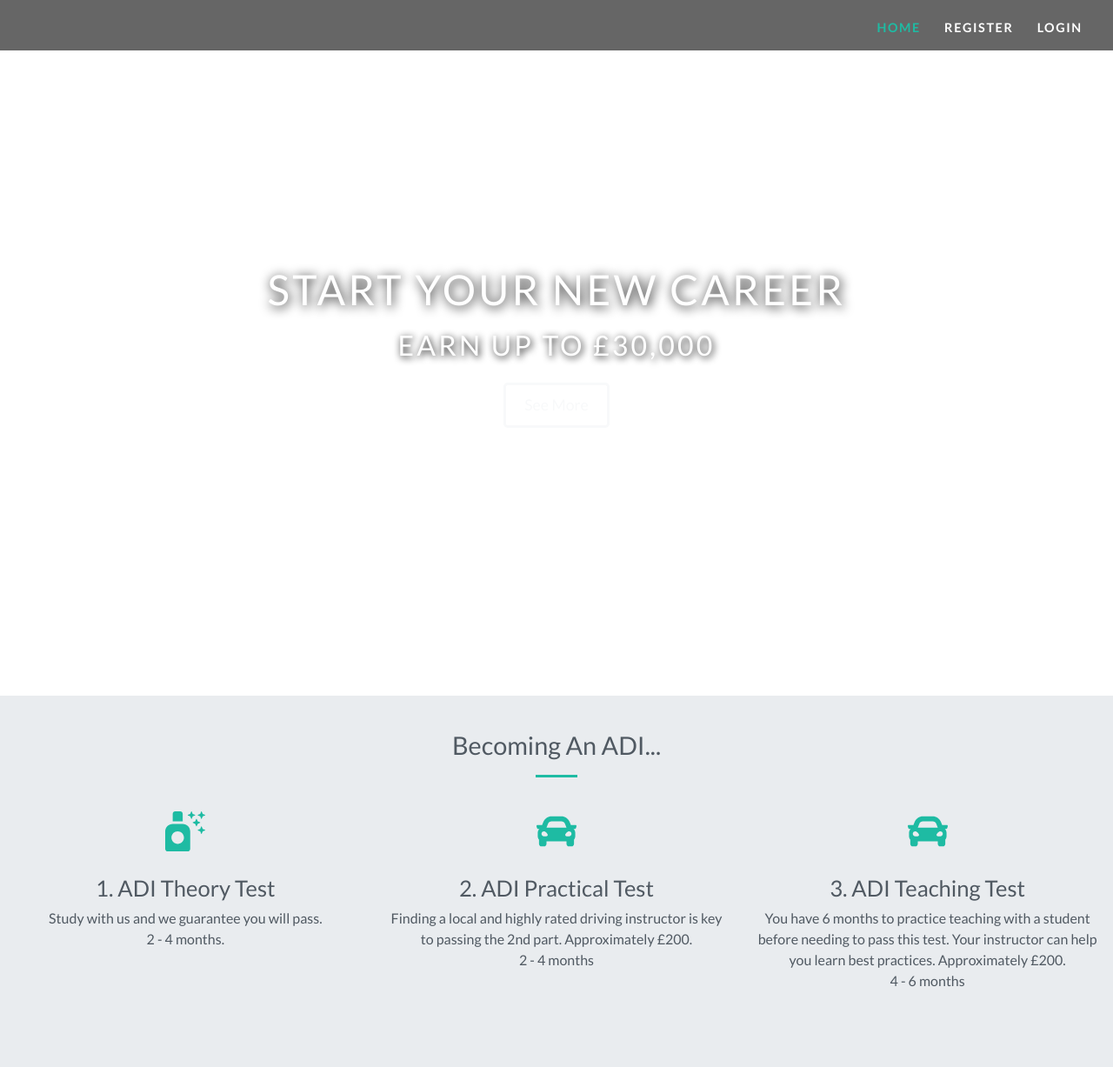
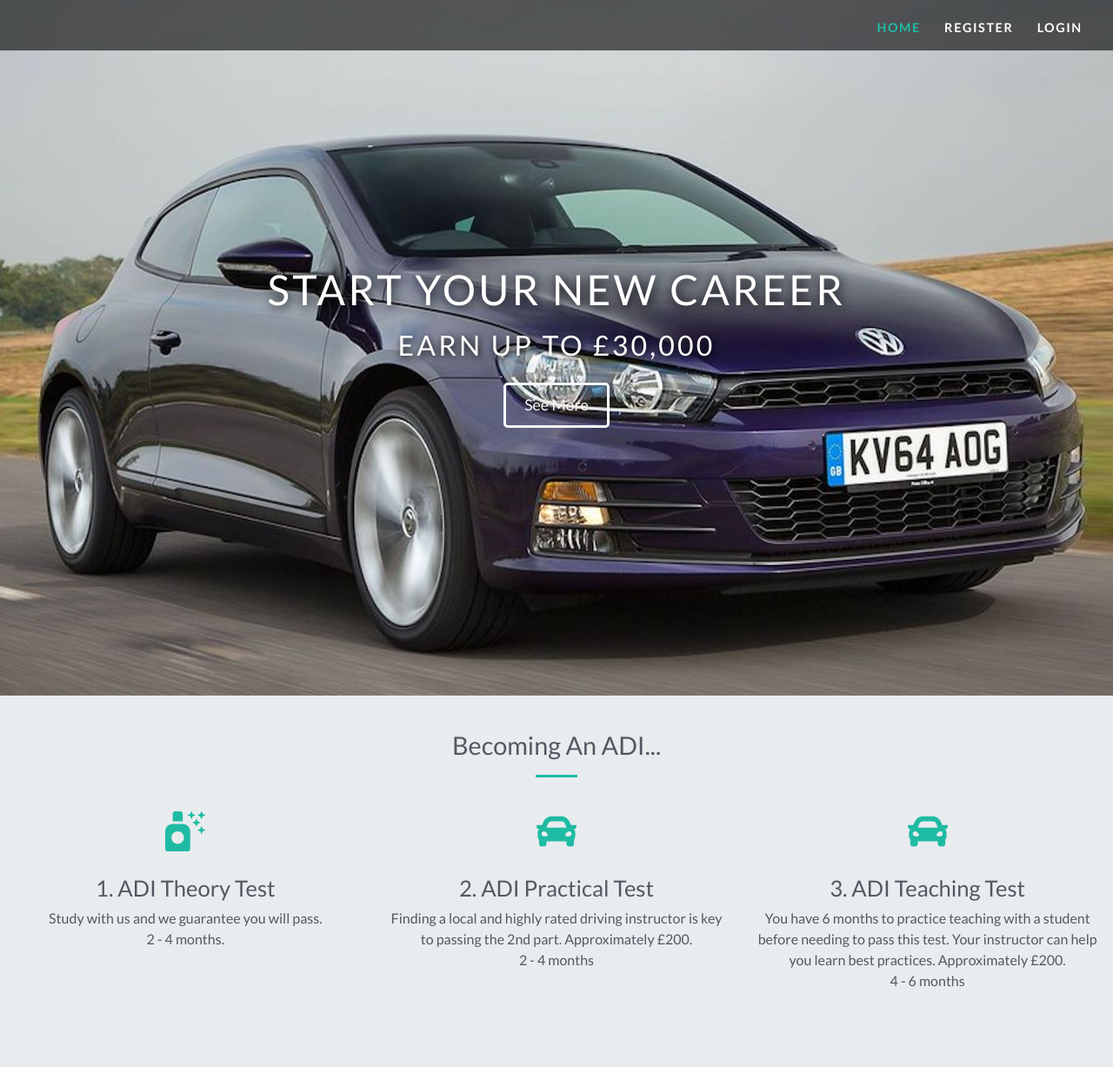
Before and after one commit to JoeD2/adi, a PHP site: page / in a window 1280 px wide. Shown: the top 1227 px of the page at 87% size. Run offline with PHP 8.4, Linux system fonts and the light colour scheme; some libraries are stand-ins or nearby versions.

Commit message:
img update

```diff
--- a/css/style.css
+++ b/css/style.css
@@ -39,7 +39,7 @@ body {
 /* Start of Landing Page */
 
 .home-inner {
-  background-image: url(file:///Users/Joe/web/adi/images/hero_1.jpg);
+  background-image: url(https://aditheory.com/images/hero_1.jpg);
 }
 .caption {
   width: 100%;
```
